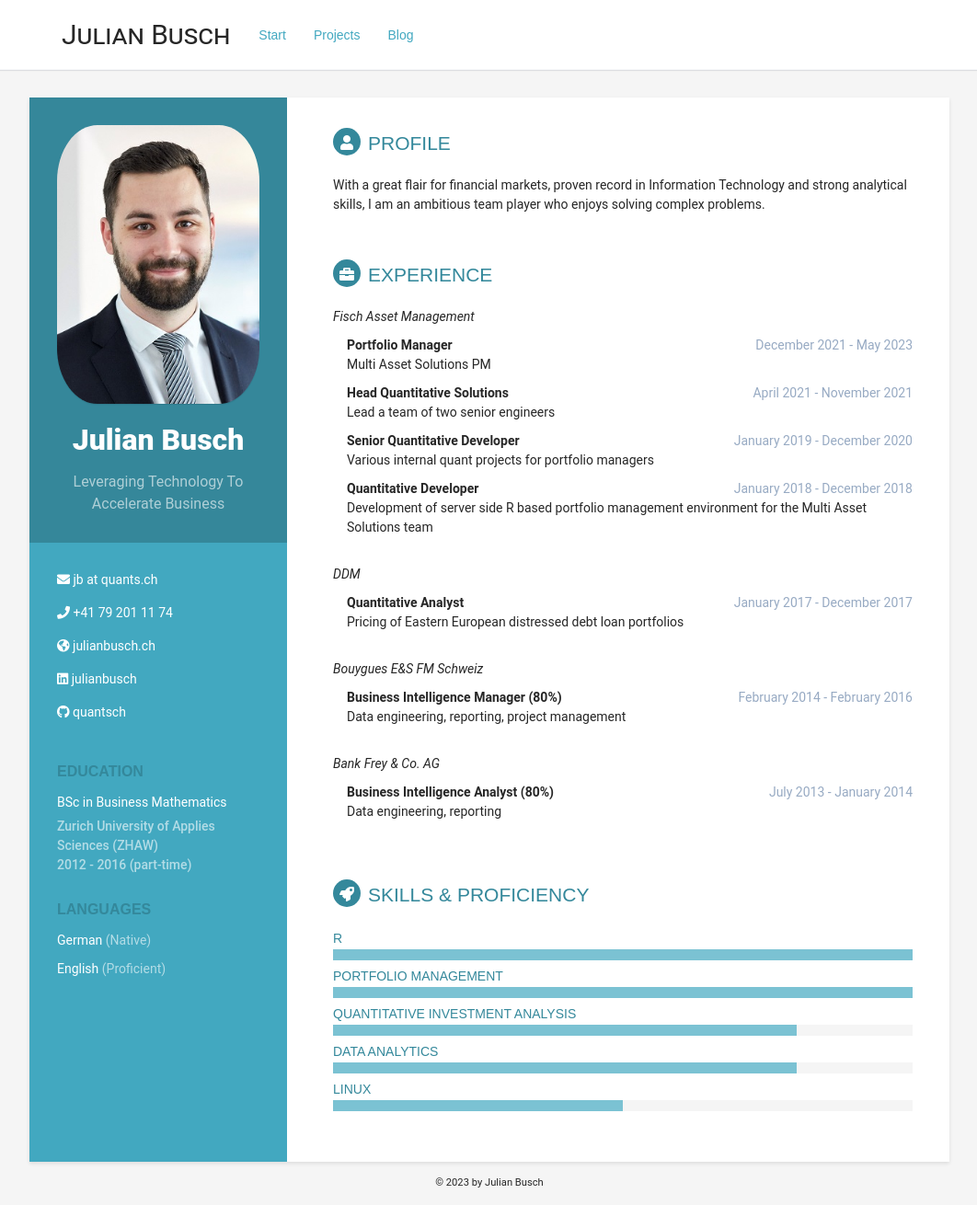
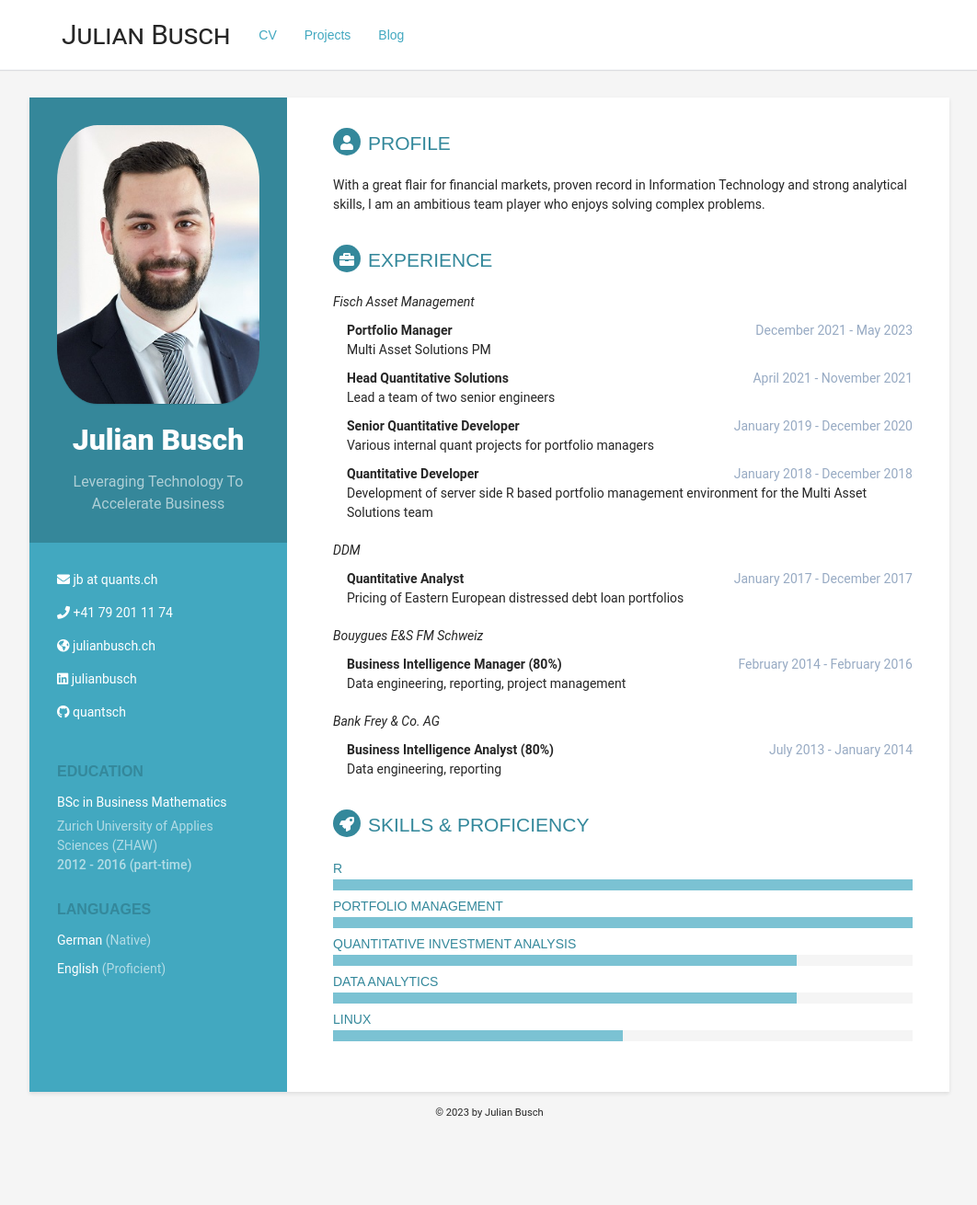
Before and after one commit to quantsch/quantsch.github.io, a Jekyll site: the page built from index.md, in a window 1280 px wide. Shown: the whole page at 92% size, without its empty margins (108-1170 px from the left). Built offline with Jekyll 4.4.1, drawn with Linux system fonts in a browser that asks for light colours; after the commit the page ends 1234 px from its top, so only the background shows below that.

Commit message:
various detail fixes

```diff
--- a/_includes/_cv/career-profile.html
+++ b/_includes/_cv/career-profile.html
@@ -4,7 +4,7 @@
   <h2 class="section-title"><i class="fa fa-user"></i>{{ site.data.cv.career-profile.title }}</h2>
 
     <div class="summary">
-      <p>{{ site.data.cv.career-profile.text }}</p>
+      {{ site.data.cv.career-profile.text }}
     </div>
 
 </section>
--- a/_includes/_cv/education.html
+++ b/_includes/_cv/education.html
@@ -1,30 +1,4 @@
 {% if site.data.cv.studies %}
-    {% if site.education_in_main %}
-        <section class="section educations-section">
-        <h2 class="section-title"><i class="fa fa-graduation-cap"></i>Education</h2>
-        {% for education in site.data.cv.studies %}
-          <div class="item">
-
-            <div class="meta">
-
-              <div class="upper-row">
-                <div class="degree">{{ education.degree }}</div>
-                <div class="time">{{ education.time }}</div>
-              </div>
-
-              <div class="university">{{ education.university }}</div>
-            </div>
-
-            {% if education.detail %}
-            <div class="details">
-              <p>{{ education.detail }}</p>
-            </div>
-            {% endif %}
-          </div>
-        {% endfor %}
-
-        </section>
-    {% else %}
   <div class="education-container container-block">
 
   <h2 class="container-block-title">Education</h2>
@@ -32,11 +6,10 @@
   {% for education in site.data.cv.studies %}
     <div class="item">
         <div class="degree">{{ education.degree }}</div>
-            <div class="meta">{{ education.university }}</div>
+        <div class="university">{{ education.university }}</div>
         <div class="time">{{ education.time }}</div>
     </div>
   {% endfor %}
 
   </div>
 {% endif %}
-{% endif %}
--- a/_includes/_cv/experience.html
+++ b/_includes/_cv/experience.html
@@ -5,13 +5,7 @@
 {% for experience in site.data.cv.experiences.experiences %}
   <div class="item">
 
-    <div class="meta">
-
-      <div class="upper-row">
-        <div class="company">{{ experience.company }}</div>
-      </div><!--//upper-row-->
-
-    </div><!--//meta-->
+    <div class="company">{{ experience.company }}</div>
 
     <div class="roles">
       {% for role in experience.roles %}
--- a/_includes/header.html
+++ b/_includes/header.html
@@ -8,7 +8,7 @@
 
 		<div class="collapse navbar-collapse" id="navbarNav">
   			<ul class = "navbar-nav">
-  				<li><a href="{{ site.baseurl }}/">Start</a></li>
+  				<li><a href="{{ site.baseurl }}/">CV</a></li>
 				{% for page in site.pages %} {% if page.title %}
 				<li><a href="{{ page.url | prepend: site.baseurl }}">{{ page.title }}</a></li>
 				{% endif %} {% endfor %}
--- a/_sass/_cv.scss
+++ b/_sass/_cv.scss
@@ -89,11 +89,8 @@
                 margin-bottom: 0;
             }
         }
-        .meta {
+        .university {
             color: rgba(256, 256, 256, 0.6);
-            font-weight: 500;
-            margin-bottom: 0px;
-            margin-top: 0;
         }
         .time {
             color: rgba(256, 256, 256, 0.6);
@@ -136,12 +133,11 @@
 
     .experiences-section, .educations-section {
         .item {
-            margin-bottom: 30px;
+            margin-bottom: 20px;
+            &:last-child {
+                margin-bottom: 0;
+            }
         }
-    }
-    .upper-row {
-        position: relative;
-        margin-bottom: 4px;
     }
 
     .company {
@@ -153,7 +149,7 @@
         padding-left: 15px;
         .role {
             position: relative;
-            margin-bottom: 10px;
+            margin-top: 10px;
             .role-title {
                 font-weight: bold;
                 margin-top: 0;
```
Lines whose indentation alone changed are shown as unchanged.
